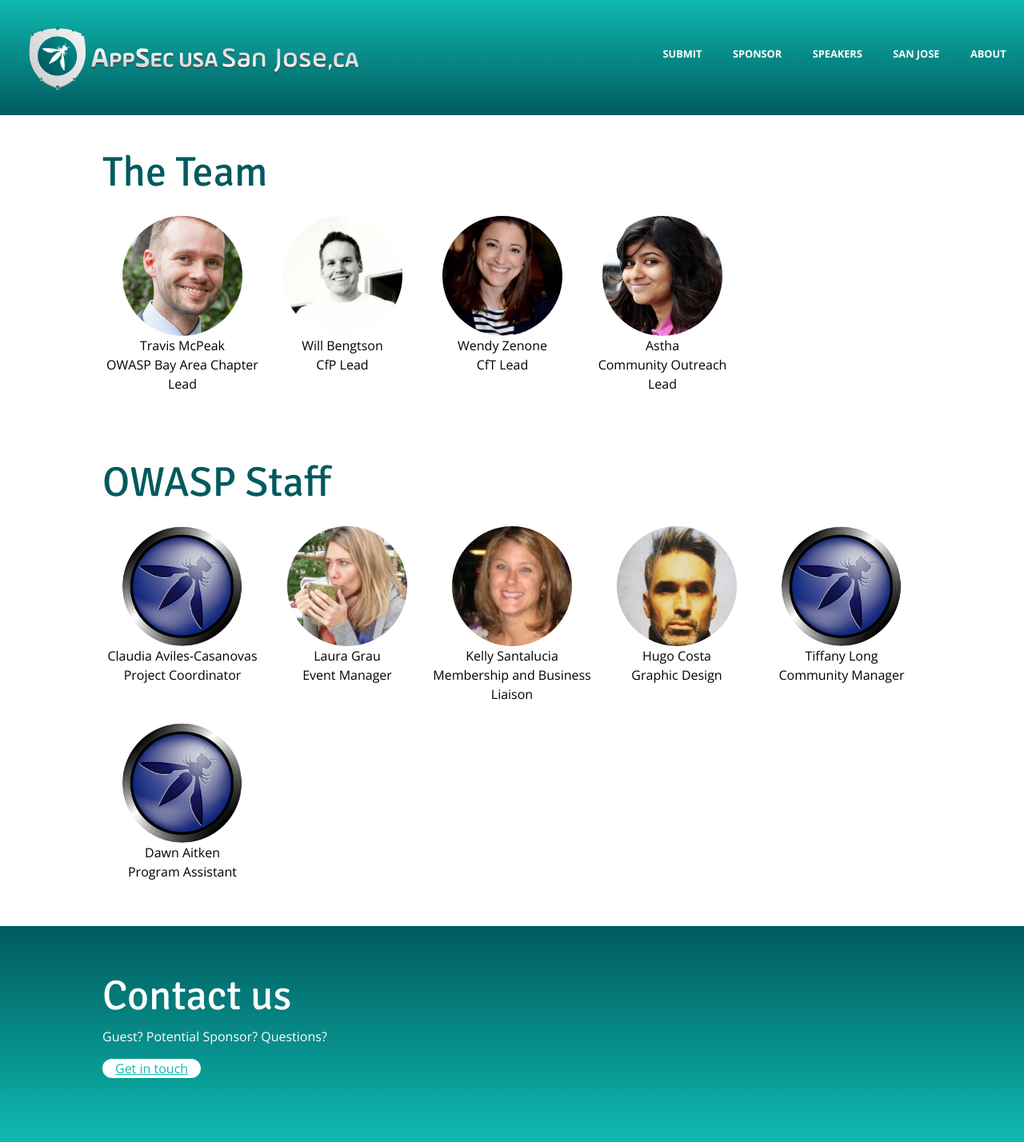
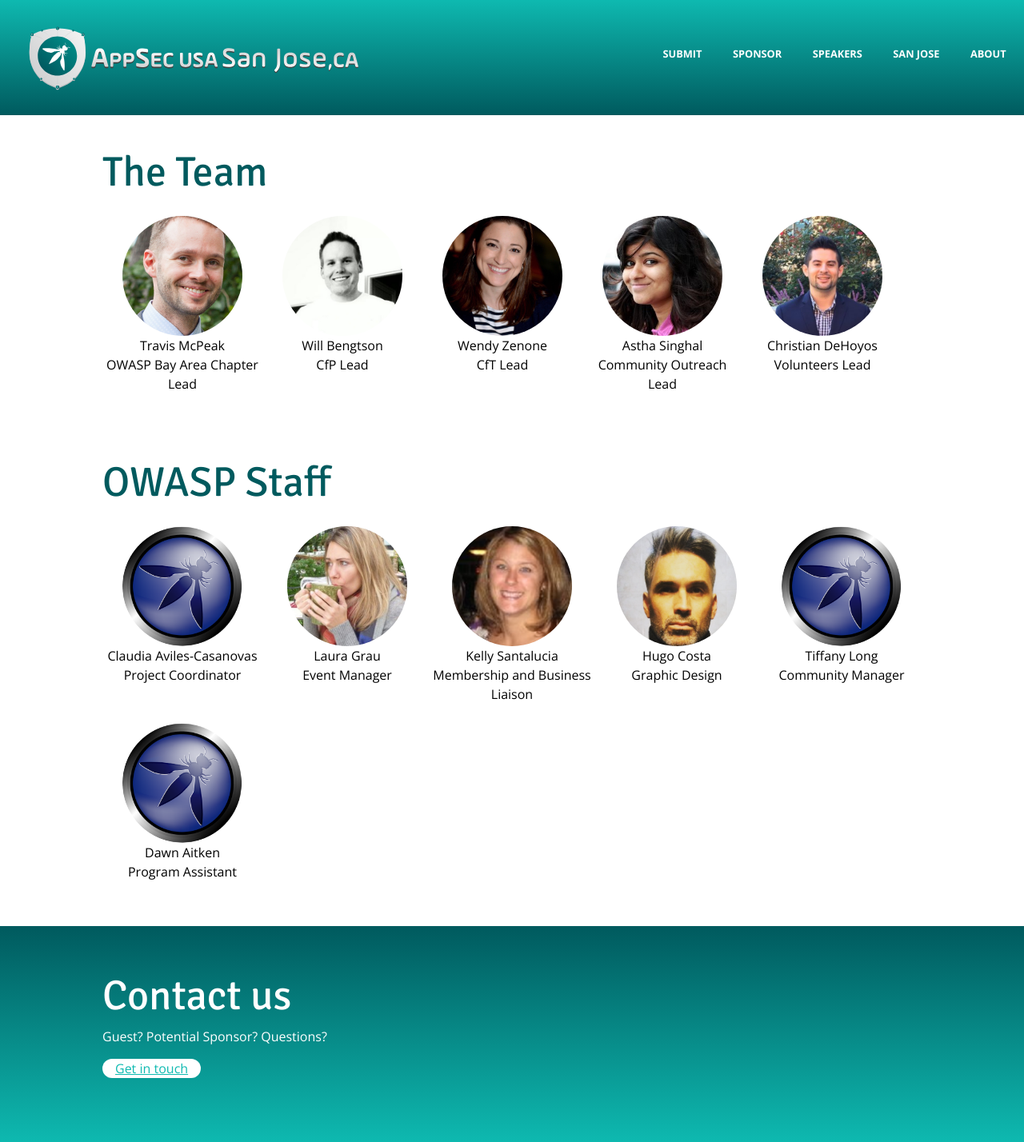
Before and after one commit to OWASP/AppSecUSA2018, a Jekyll site: the page built from about/team.html, in a window 1280 px wide. Shown: the whole page at 80% size. Built offline with Jekyll 4.4.1, drawn with Linux system fonts in a browser that asks for light colours.

Commit message:
Add Christian

```diff
--- a/_data/team.yml
+++ b/_data/team.yml
@@ -8,9 +8,12 @@
   - name: Wendy Zenone
     role: CfT Lead
     image: wendy.jpg
-  - name: Astha
+  - name: Astha Singhal
     role: Community Outreach Lead
     image: astha.jpg
+  - name: Christian DeHoyos
+    role: Volunteers Lead
+    image: christian.jpg
 staff:
   - name: Claudia Aviles-Casanovas
     role: Project Coordinator
```
Also changed, not shown: assets/images/team/christian.jpg (added).
